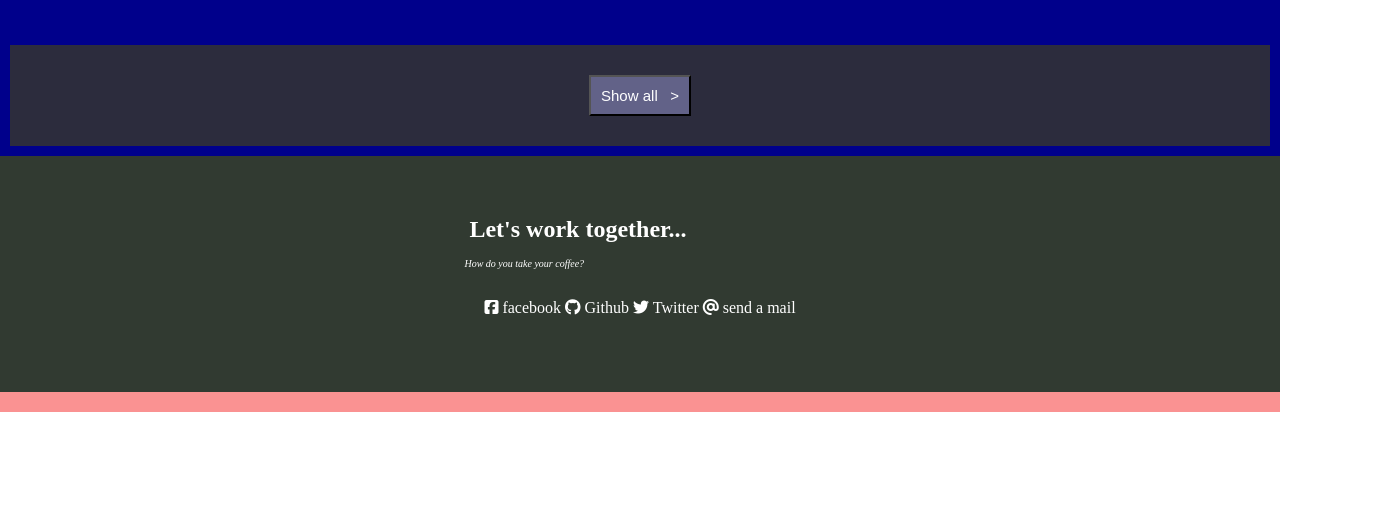
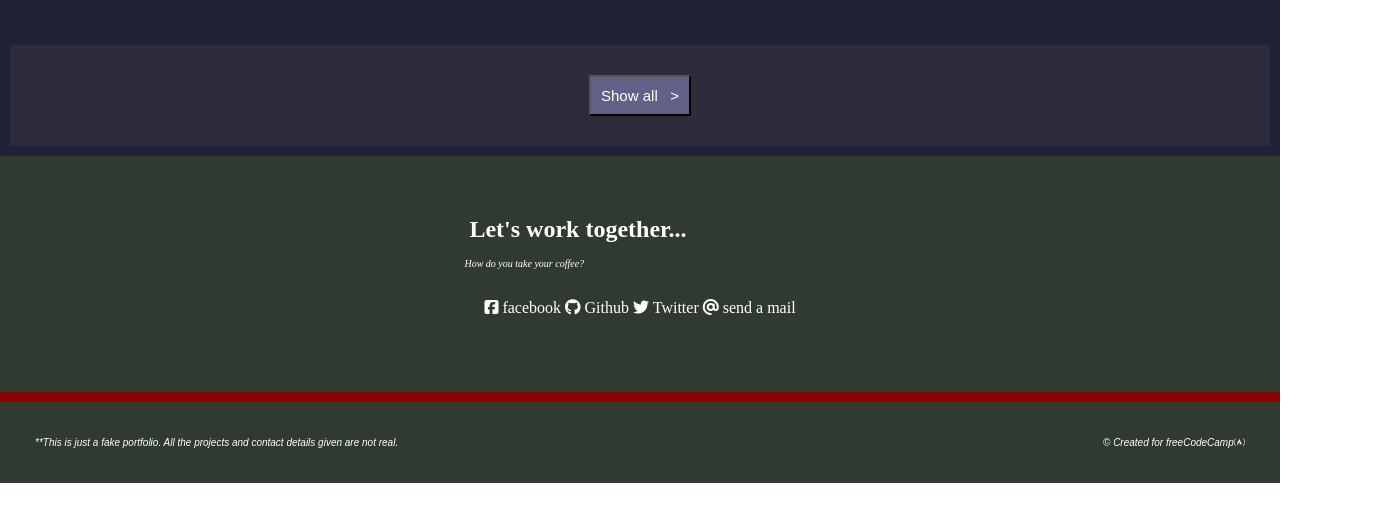
Before and after one commit to Gloria192/portfolio, a plain HTML site: page index.html in a window 1280 px wide. Shown: the part 2012-2534 px from the top of the page, 1386 px wide, since content can reach past the window. After the commit the page ends 2495 px from the top, so only its background shows below. Drawn offline with Linux system fonts and the light colour scheme.

Commit message:
changes 3

```diff
--- a/style.css
+++ b/style.css
@@ -71,7 +71,7 @@ hr{
 }
 .section__projects
 {
-background-color: darkblue;
+background-color: rgb(33, 33, 56);
 padding: 10px;
 width: 100%;
 }
@@ -171,7 +171,7 @@ width: 100%;
     align-items: center;
     justify-content: space-between;
     gap: 20px;
-    border-bottom: 2cap solid rgb(250, 146, 146);
+    border-bottom: 10px solid darkred;
     /* width: 100%;
     height: 100vh; */
 
@@ -210,10 +210,12 @@ footer{
     color: white;
     font-family: Arial, Helvetica, sans-serif;
     font-weight: 400;
-    font-size: 25px;
+    font-size: 30px;
    flex-direction: space-around;
-   padding: 60px;
-   margin: 1200px;
+   justify-content: space-between;
+   padding: 30px;
+   align-items: center;
+   /* margin: 30px; */
 }
 @media(max-width:1770px){
     header{
```
